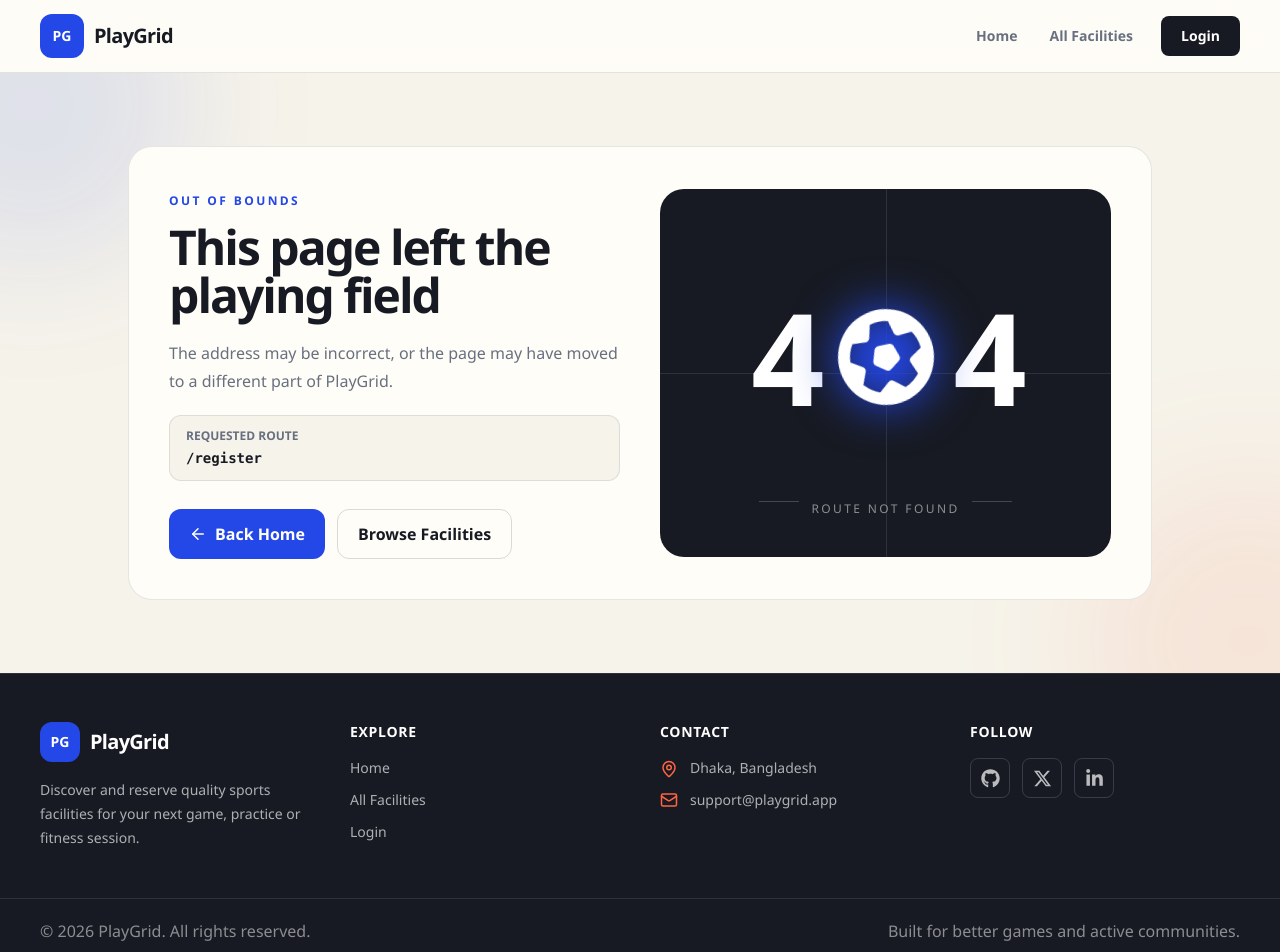
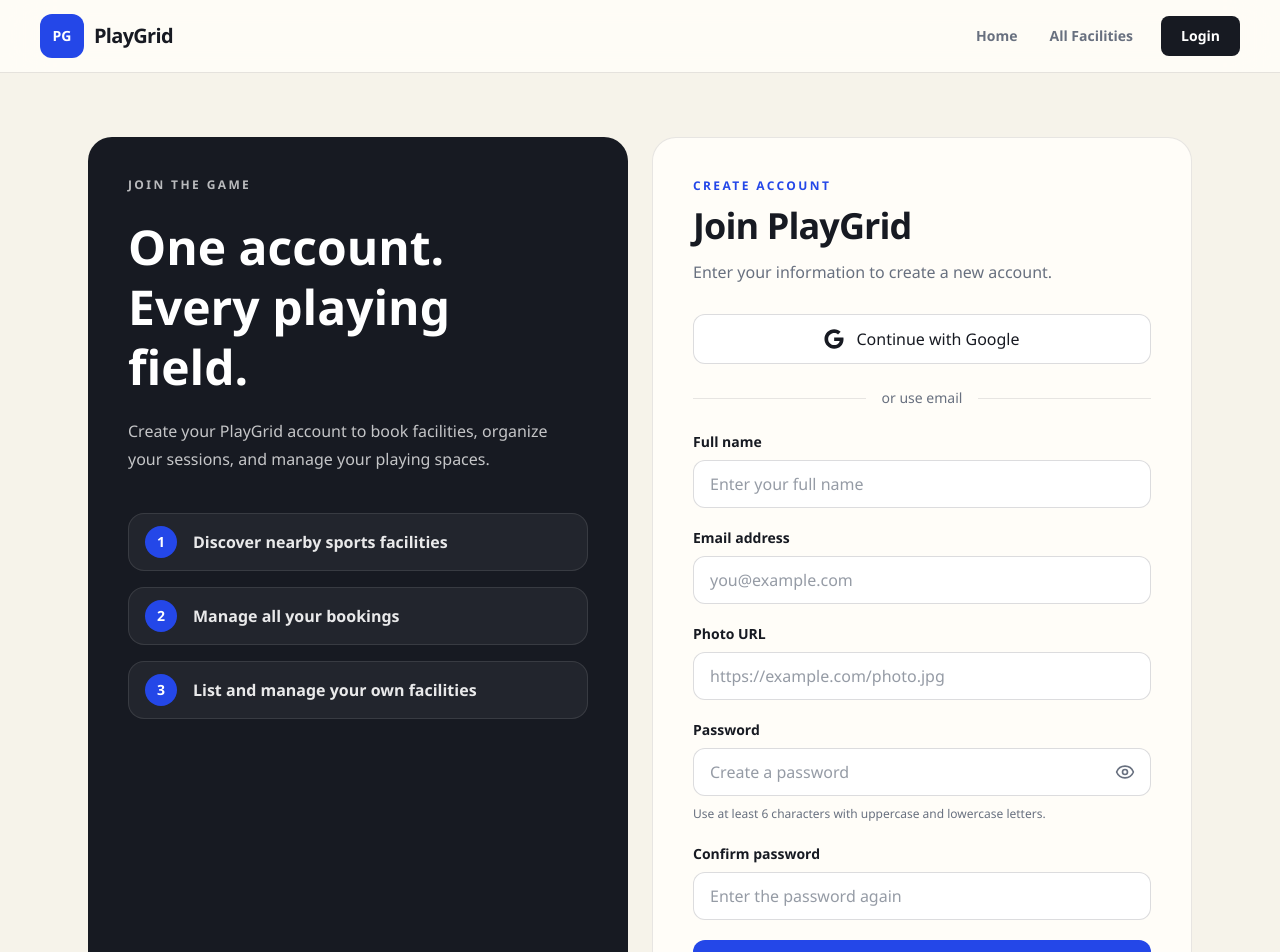
Before and after one commit to Saklainmostak-learner/Assignment-09, a React (Vite) app: page /register in a window 1280 px wide. Shown: the top 952 px of the page. Built offline with nearby package versions, Linux system fonts and the light colour scheme.

Commit message:
register page add

```diff
--- a/src/App.jsx
+++ b/src/App.jsx
@@ -7,6 +7,7 @@ import FacilityDetails from "./pages/FacilityDetails";
 import NotFound from "./pages/NotFound";
 import { Suspense } from "react";
 import LoadingSpinner from "./components/LoadingSpinner";
+import Register from "./pages/Register";
 
 function App() {
   return (
@@ -18,6 +19,7 @@ function App() {
         <Route path="/facilities" element={<Facilities />} />
         <Route path="/facility/:id" element={<FacilityDetails/>}/>
         <Route path="/login" element={<Login />} />
+        <Route path="/register" element={<Register/>}/>
         <Route path="*" element={<NotFound/>}/>
       </Route>
     </Routes>
--- /dev/null
+++ b/src/pages/Register.jsx
@@ -0,0 +1,268 @@
+import { Eye, EyeOff } from "lucide-react";
+import { useState } from "react";
+import { FaGoogle } from "react-icons/fa6";
+import { Link } from "react-router";
+
+const useClass =
+  "h-12 w-full rounded-xl border border-ink/15 bg-white px-4 text-ink outline-none transition placeholder:text-muted/70 focus:border-brand focus:ring-4 focus:ring-brand/10";
+const Register = () => {
+  const [visiblePassword, setVisiblePassword] = useState(false);
+  const [warning, setWarning] = useState("");
+
+  function handleRegister(event) {
+    event.preventDefault();
+
+    const formData = new FormData(event.currentTarget);
+
+    const password = String(formData.get("password"));
+    const confirmPassword = String(formData.get("confirmPassword"));
+
+    if (password.length < 6) {
+      setWarning("Password must contain at least 6 characters.");
+      return;
+    }
+
+    if (!/[A-Z]/.test(password)) {
+      setWarning("Password must contain at least one uppercase letter.");
+      return;
+    }
+
+    if (!/[a-z]/.test(password)) {
+      setWarning("Password must contain at least one lowercase letter.");
+      return;
+    }
+
+    if (password !== confirmPassword) {
+      setWarning("Password and confirm password do not match.");
+      return;
+    }
+
+    // Better Auth registration will be connected here.
+    setWarning(
+      "Registration is currently unavailable. Authentication will be connected soon.",
+    );
+  }
+
+  function handleGoogleRegister() {
+    // Google authentication will be connected here.
+    setWarning("Google registration is currently unavailable.");
+  }
+
+  return (
+    <section className="mx-auto grid w-full max-w-6xl gap-6 px-4 py-10 sm:px-6 lg:grid-cols-2 lg:py-16">
+      <aside className="overflow-hidden rounded-3xl bg-ink p-7 text-white sm:p-10">
+        <p className="text-xs font-bold tracking-[0.2em] text-white/70 uppercase">
+          Join the game
+        </p>
+
+        <h1 className="mt-6 max-w-md text-4xl leading-tight font-black sm:text-5xl">
+          One account. Every playing field.
+        </h1>
+
+        <p className="mt-5 max-w-md leading-7 text-white/75">
+          Create your PlayGrid account to book facilities, organize your
+          sessions, and manage your playing spaces.
+        </p>
+
+        <div className="mt-10 space-y-4">
+          {[
+            "Discover nearby sports facilities",
+            "Manage all your bookings",
+            "List and manage your own facilities",
+          ].map((feature, index) => (
+            <div
+              key={feature}
+              className="flex items-center gap-4 rounded-2xl border border-white/10 bg-white/5 px-4 py-3"
+            >
+              <span className="grid size-8 shrink-0 place-items-center rounded-full bg-primary text-sm font-black">
+                {index + 1}
+              </span>
+
+              <p className="font-semibold text-white/90">{feature}</p>
+            </div>
+          ))}
+        </div>
+      </aside>
+
+      <div className="rounded-3xl border border-ink/10 bg-surface p-6 sm:p-10">
+        <p className="text-xs font-bold tracking-[0.2em] text-primary uppercase">
+          Create account
+        </p>
+
+        <h2 className="mt-3 text-3xl font-black tracking-tight text-ink sm:text-4xl">
+          Join PlayGrid
+        </h2>
+
+        <p className="mt-3 leading-7 text-muted">
+          Enter your information to create a new account.
+        </p>
+
+        <button
+          type="button"
+          onClick={handleGoogleRegister}
+          className="mt-7 flex min-h-12 w-full items-center justify-center gap-3 rounded-xl border border-ink/15 bg-white px-4 py-3 font-semibold text-ink transition hover:bg-canvas focus-visible:outline-2 focus-visible:outline-offset-4 focus-visible:outline-brand"
+        >
+          <FaGoogle aria-hidden="true" className="size-5" />
+          Continue with Google
+        </button>
+
+        <div className="my-6 flex items-center gap-4">
+          <span aria-hidden="true" className="h-px flex-1 bg-ink/10" />
+
+          <span className="text-sm text-muted">or use email</span>
+
+          <span aria-hidden="true" className="h-px flex-1 bg-ink/10" />
+        </div>
+
+        <form
+          onSubmit={handleRegister}
+          onChange={() => setWarning("")}
+          className="space-y-5"
+        >
+          <div>
+            <label
+              htmlFor="register-name"
+              className="mb-2 block text-sm font-bold text-ink"
+            >
+              Full name
+            </label>
+
+            <input
+              id="register-name"
+              name="name"
+              type="text"
+              autoComplete="name"
+              placeholder="Enter your full name"
+              required
+              className={useClass}
+            />
+          </div>
+
+          <div>
+            <label
+              htmlFor="register-email"
+              className="mb-2 block text-sm font-bold text-ink"
+            >
+              Email address
+            </label>
+
+            <input
+              id="register-email"
+              name="email"
+              type="email"
+              autoComplete="email"
+              placeholder="you@example.com"
+              required
+              className={useClass}
+            />
+          </div>
+
+          <div>
+            <label
+              htmlFor="register-photo"
+              className="mb-2 block text-sm font-bold text-ink"
+            >
+              Photo URL
+            </label>
+
+            <input
+              id="register-photo"
+              name="photoURL"
+              type="url"
+              placeholder="https://example.com/photo.jpg"
+              className={useClass}
+            />
+          </div>
+
+          <div>
+            <label
+              htmlFor="register-password"
+              className="mb-2 block text-sm font-bold text-ink"
+            >
+              Password
+            </label>
+
+            <div className="relative">
+              <input
+                id="register-password"
+                name="password"
+                type={visiblePassword ? "text" : "password"}
+                autoComplete="new-password"
+                placeholder="Create a password"
+                required
+                className={`${useClass} pr-14`}
+              />
+
+              <button
+                type="button"
+                onClick={() => setVisiblePassword((previous) => !previous)}
+                aria-label={
+                  visiblePassword ? "Hide passwords" : "Show passwords"
+                }
+                aria-pressed={visiblePassword}
+                className="absolute inset-y-1 right-1 grid w-11 place-items-center rounded-lg text-muted hover:bg-background hover:text-ink focus-visible:outline-2 focus-visible:outline-brand"
+              >
+                {visiblePassword ? (
+                  <EyeOff size={20} aria-hidden="true" />
+                ) : (
+                  <Eye size={20} aria-hidden="true" />
+                )}
+              </button>
+            </div>
+
+            <p className="mt-2 text-xs leading-5 text-muted">
+              Use at least 6 characters with uppercase and lowercase letters.
+            </p>
+          </div>
+
+          <div>
+            <label
+              htmlFor="confirm-password"
+              className="mb-2 block text-sm font-bold text-ink"
+            >
+              Confirm password
+            </label>
+
+            <input
+              id="confirm-password"
+              name="confirmPassword"
+              type={visiblePassword ? "text" : "password"}
+              autoComplete="new-password"
+              placeholder="Enter the password again"
+              required
+              className={useClass}
+            />
+          </div>
+
+          <button
+            type="submit"
+            className="min-h-12 w-full rounded-xl bg-primary px-5 py-3 font-bold text-white transition hover:bg-brand-dark focus-visible:outline-2 focus-visible:outline-offset-4 focus-visible:outline-brand"
+          >
+            Create account
+          </button>
+        </form>
+
+        {warning && (
+          <p
+            role="alert"
+            className="mt-5 rounded-xl border border-amber-200 bg-amber-50 px-4 py-3 text-sm leading-6 text-amber-900"
+          >
+            {warning}
+          </p>
+        )}
+
+        <p className="mt-7 text-center text-sm leading-6 text-muted">
+          Already have an account?{" "}
+          <Link
+            to="/login"
+            className="font-bold text-primary underline-offset-4 hover:underline"
+          >
+            Log in
+          </Link>
+        </p>
+      </div>
+    </section>
+  );
+};
+
+export default Register;
```
